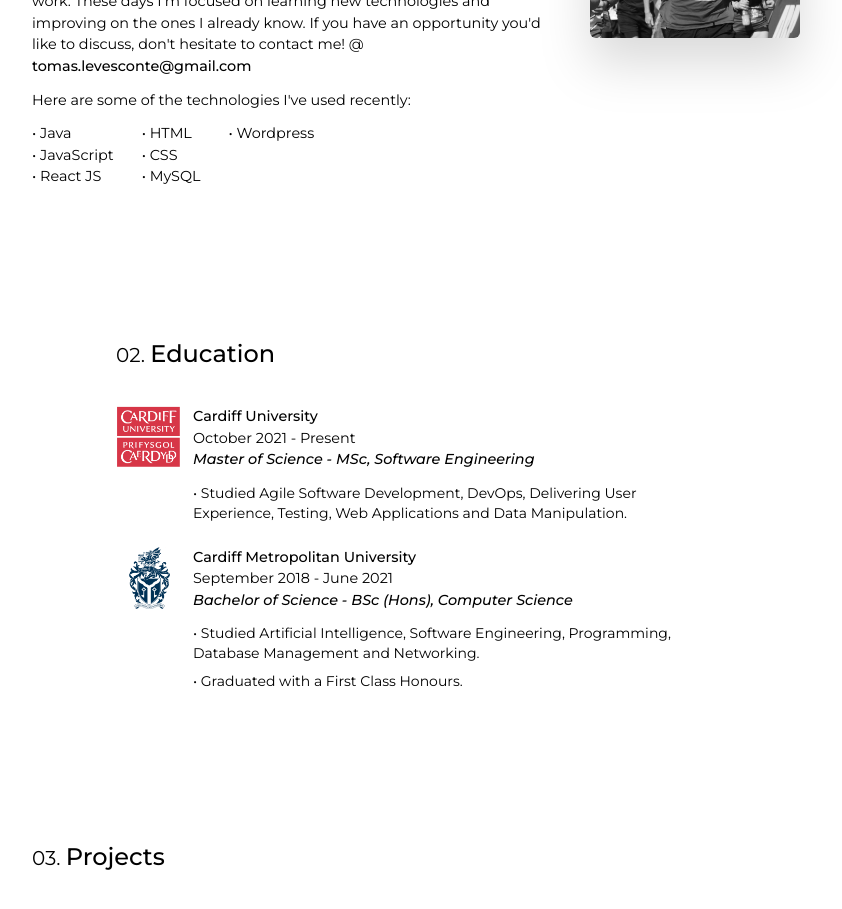
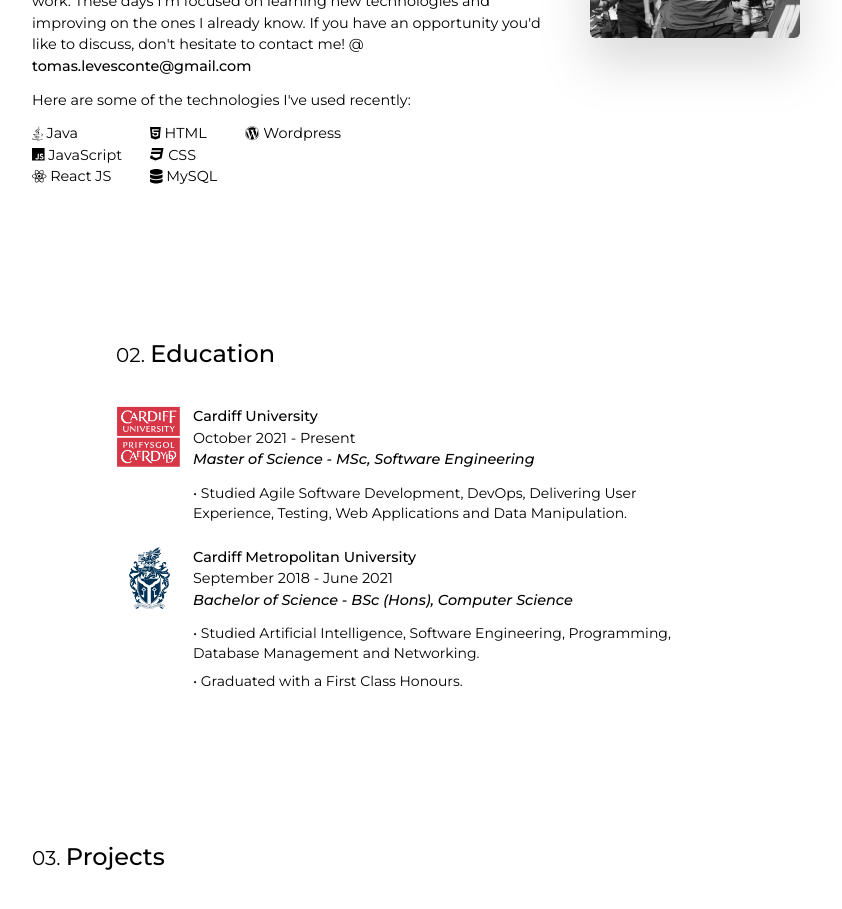
Before and after one commit to tlevesconte/portfolio-website, a React (Create React App) app: page / in a window 1280 px wide. Shown: the part 880-1789 px from the top of the page, without its empty margins (224-1066 px from the left). Built offline with nearby package versions, Linux system fonts and the light colour scheme.

Commit message:
Add skill symbols

```diff
--- a/src/components/sections/About.js
+++ b/src/components/sections/About.js
@@ -1,4 +1,8 @@
 import React from 'react'
+
+import { FontAwesomeIcon } from '@fortawesome/react-fontawesome'
+import { faDatabase } from '@fortawesome/free-solid-svg-icons'
+import { faJava, faJs, faReact, faHtml5, faCss3, faWordpress } from '@fortawesome/free-brands-svg-icons'
 
 import ProfilePicture from '../../assets/profile-picture.jpg'
 
@@ -36,17 +40,17 @@ const About = () => {
             <p className='mt-3'>Here are some of the technologies I've used recently: </p>
             <ul id='skills-list' className='flex flex-row mt-3'>
               <div id='row-1'>
-                <li>• Java</li>
-                <li>• JavaScript</li>
-                <li>• React JS</li>
+                <li><FontAwesomeIcon icon={faJava}/> Java</li>
+                <li><FontAwesomeIcon icon={faJs}/> JavaScript</li>
+                <li><FontAwesomeIcon icon={faReact}/> React JS</li>
               </div>
               <div id='row-2' className='ml-7'>
-                <li>• HTML</li>
-                <li>• CSS</li>
-                <li>• MySQL</li>
+                <li><FontAwesomeIcon icon={faHtml5}/> HTML</li>
+                <li><FontAwesomeIcon icon={faCss3}/> CSS</li>
+                <li><FontAwesomeIcon icon={faDatabase}/> MySQL</li>
               </div>
               <div id='row-3' className='ml-7'>
-                <li>• Wordpress</li>
+                <li><FontAwesomeIcon icon={faWordpress}/> Wordpress</li>
               </div>
             </ul>
           </div>
```
